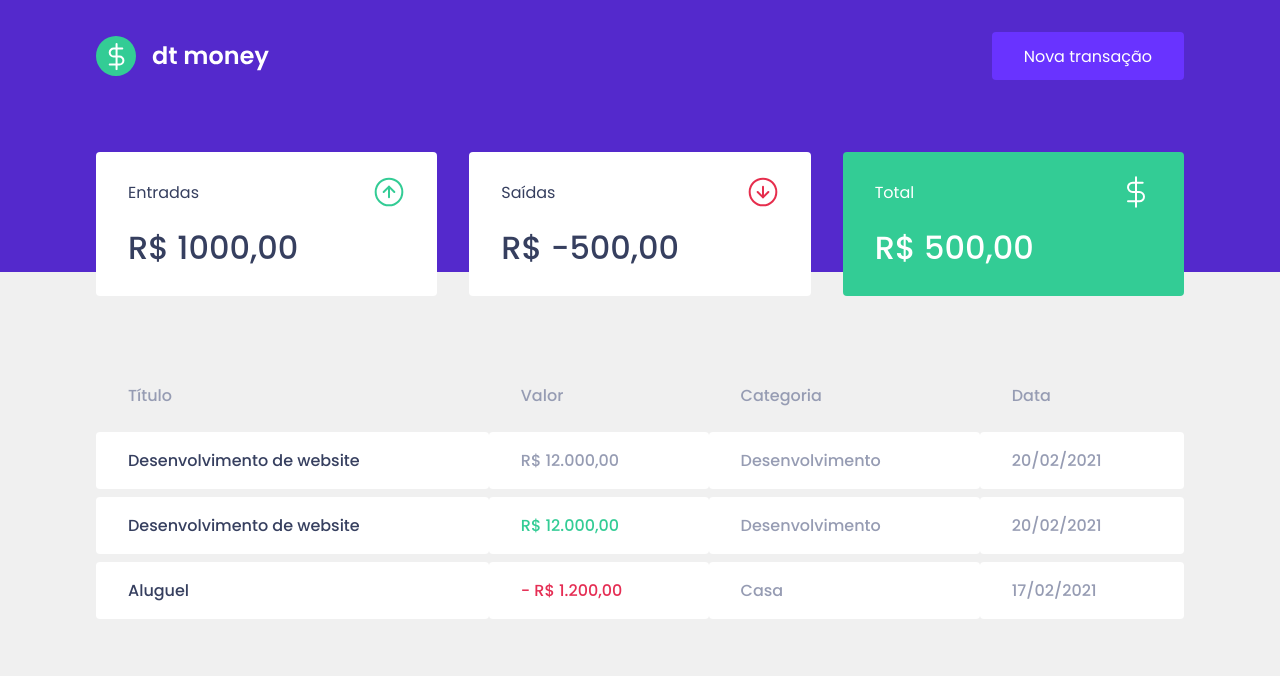
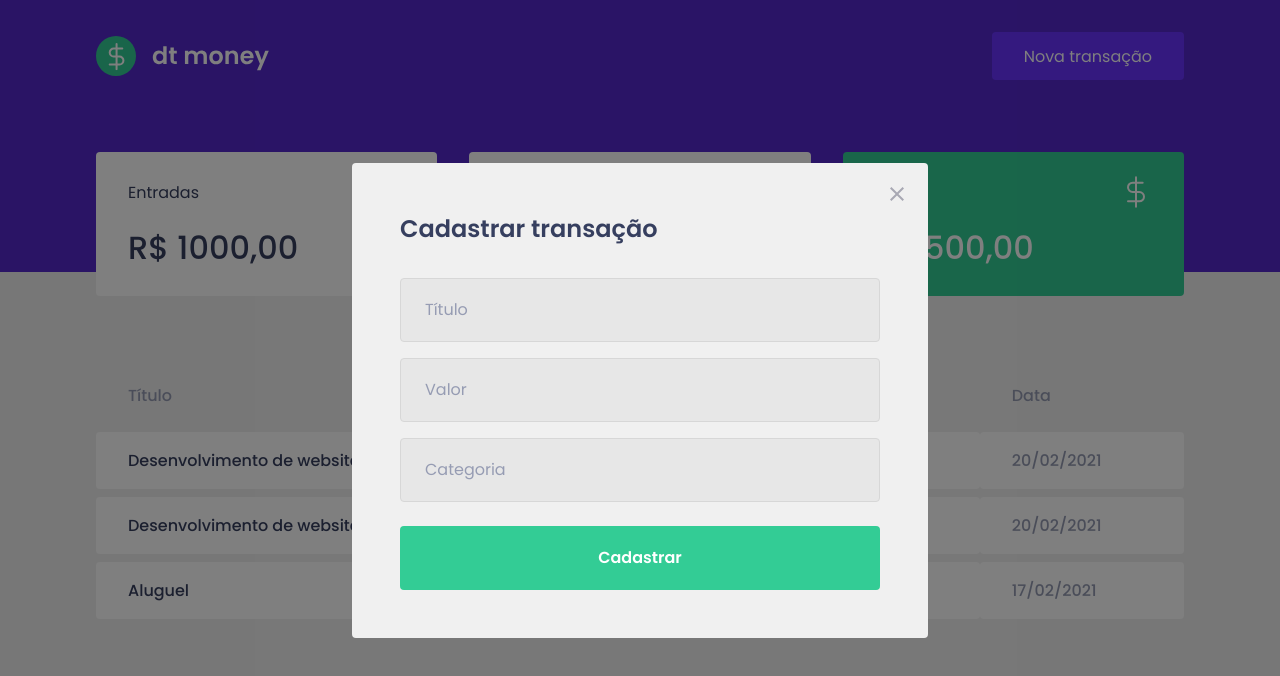
Before and after one commit to joseribeiroejrs/dt-money-ignite, a React (Create React App) app: page / in a window 1280 px wide. Both pictures are taken after a click on the button "Nova transação". Shown: the top 676 px of the page. Built offline with nearby package versions, Linux system fonts and the light colour scheme; no server answers; what miragejs would draw is missing.

Commit message:
Criando conteudo do modal e estilizando

```diff
--- a/package.json
+++ b/package.json
@@ -7,6 +7,7 @@
     "miragejs": "^0.1.41",
     "react": "^17.0.2",
     "react-dom": "^17.0.2",
+    "react-modal": "^3.14.3",
     "react-scripts": "4.0.3",
     "styled-components": "^5.3.0",
     "web-vitals": "^1.1.2"
@@ -19,6 +20,7 @@
     "@types/node": "^12.20.16",
     "@types/react": "^17.0.14",
     "@types/react-dom": "^17.0.9",
+    "@types/react-modal": "^3.12.1",
     "@types/styled-components": "^5.1.11",
     "typescript": "^4.3.5"
   },
--- a/src/App.tsx
+++ b/src/App.tsx
@@ -1,12 +1,28 @@
+import { useState } from 'react'
 import { Dashboard } from "./components/Dashboard";
 import { Header } from "./components/Header"
+import { NewTransactionModal } from './components/NewTransactionModal';
 import { GlobalStyle } from "./styles/global"
 
 export const App = () => {
+  const [isNewTransactionModalOpen, setIsNewTransactionModalOpen] = useState(false);
+
+  const handleOpenNewTransactionModal = () => {
+    setIsNewTransactionModalOpen(true);
+  }
+
+  const handleCloseNewTransactionModal = () => {
+    setIsNewTransactionModalOpen(false);
+  }
+
   return (
     <>
-      <Header />
+      <Header onOpenNewTransactionModal={handleOpenNewTransactionModal} />
       <Dashboard />
+
+      <NewTransactionModal
+        isOpen={isNewTransactionModalOpen}
+        onRequestClose={handleCloseNewTransactionModal} />
       <GlobalStyle></GlobalStyle>
     </>
   );
--- a/src/components/Header/index.tsx
+++ b/src/components/Header/index.tsx
@@ -1,12 +1,18 @@
+
 import logoImg from '../../assets/logo.svg'
 import { HeaderContainer, HeaderContent } from './styles'
 
-export const Header = () => {
+type HeaderProps = {
+  onOpenNewTransactionModal: () => any;
+}
+
+export const Header = (props: HeaderProps) => {
+  const { onOpenNewTransactionModal } = props;
   return (
     <HeaderContainer>
       <HeaderContent>
         <img src={logoImg} alt="dt money logo" />
-        <button type="button">
+        <button type="button" onClick={onOpenNewTransactionModal}>
           Nova transação
         </button>
       </HeaderContent>
--- /dev/null
+++ b/src/components/NewTransactionModal/index.tsx
@@ -0,0 +1,33 @@
+import Modal from 'react-modal';
+import { NewTransactionModalContainer } from './styles';
+import closeImg from '../../assets/close.svg';
+
+interface NewTransactionModalProps {
+  isOpen: boolean;
+  onRequestClose: () => any;
+}
+
+Modal.setAppElement("#root");
+
+export const NewTransactionModal = (props: NewTransactionModalProps) => {
+  const { isOpen, onRequestClose } = props
+
+  return (
+    <Modal
+      isOpen={isOpen}
+      onRequestClose={onRequestClose}
+      overlayClassName="react-modal-overlay"
+      className="react-modal-content">
+      <button type="button" onClick={onRequestClose} className="react-modal-close">
+        <img src={closeImg} alt="Fechar modal" />
+      </button>
+      <NewTransactionModalContainer>
+        <h2>Cadastrar transação</h2>
+        <input type="text" placeholder="Título" />
+        <input type="number" placeholder="Valor" />
+        <input type="text" placeholder="Categoria" />
+        <button type="submit">Cadastrar</button>
+      </NewTransactionModalContainer>
+    </Modal>
+  )
+}
--- /dev/null
+++ b/src/components/NewTransactionModal/styles.ts
@@ -0,0 +1,49 @@
+import styled from "styled-components";
+
+export const NewTransactionModalContainer = styled.form`
+  h2 {
+    color: var(--text-title);
+    font-size: 1.5rem;
+    margin-bottom: 2rem;
+  }
+
+  input {
+    width: 100%;
+    padding: 0 1.5rem;
+    height: 4rem;
+    border-radius: 0.25rem;
+    background: #e7e7e7;
+    border: 1px solid #d7d7d7;
+
+    font-weight: 400;
+    font-size: 1rem;
+
+    &::placeholder {
+      color: var(--text-body);
+    }
+
+    & + input {
+      margin-top: 1rem;
+    }
+  }
+
+  button[type=submit] {
+    width: 100%;
+    padding: 0 1.5rem;
+    height: 4rem;
+    background: var(--green);
+    color: #FFF;
+    border-radius: .25rem;
+    border: 0;
+    font-size: 1rem;
+    margin-top: 1.5rem;
+
+    transition: filter 1s;
+
+    font-weight: 600;
+
+    &:hover {
+      filter: brightness(0.9);
+    }
+  }
+`
--- a/src/styles/global.ts
+++ b/src/styles/global.ts
@@ -53,4 +53,42 @@ export const GlobalStyle = createGlobalStyle`
     opacity: .6;
     cursor: not-allowed;
   }
+
+  .react-modal-overlay {
+    background: rgba( 0, 0, 0, .5);
+    position: fixed;
+    top: 0;
+    bottom: 0;
+    left: 0;
+    right: 0;
+    display: flex;
+    align-items: center;
+    justify-content: center;
+  }
+
+  .react-modal-content {
+    width: 100%;
+    max-width: 576px;
+    background: var(--background);
+    padding: 3rem;
+    position: relative;
+    border-radius: 0.25rem;
+  }
+
+  .react-modal-close {
+    position: absolute;
+    right: 1.5rem;
+    top: 1.5rem;
+    border: 0;
+    background: transparent;
+    transition: filter .2s;
+    transition: transform .4s;
+    display: flex;
+    align-items: center;
+
+    &:hover {
+      filter: brightness(.7);
+      transform: rotate(-90deg);
+    }
+  }
 `
```
Also changed, not shown: 1 other file (tests, documents, lock files or other folders).
